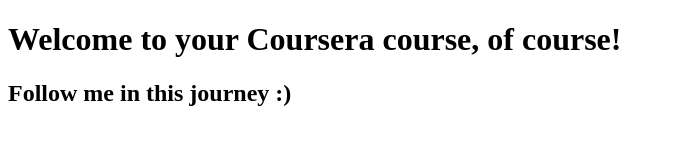
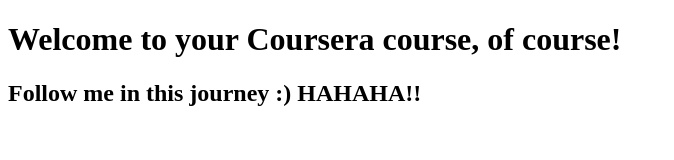
Before and after one commit to ArturoBa/coursera-site1, a plain HTML site: page site/index.html in a window 1280 px wide. Shown: the whole page, without its empty margins (0-674 px from the left). Drawn offline with Linux system fonts and the light colour scheme.

Commit message:
other changes

```diff
--- a/site/index.html
+++ b/site/index.html
@@ -5,6 +5,6 @@
     </head>
     <body>
         <h1>Welcome to your Coursera course, of course!</h1>
-        <h2>Follow me in this journey :)</h2>
+        <h2>Follow me in this journey :) HAHAHA!!</h2>
     </body>
 </html>
```
